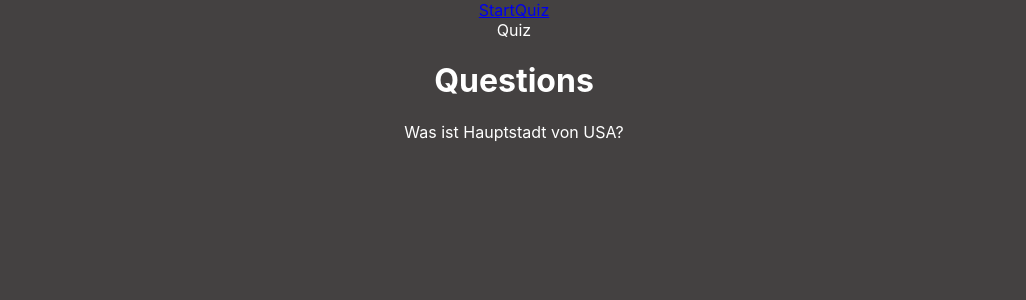
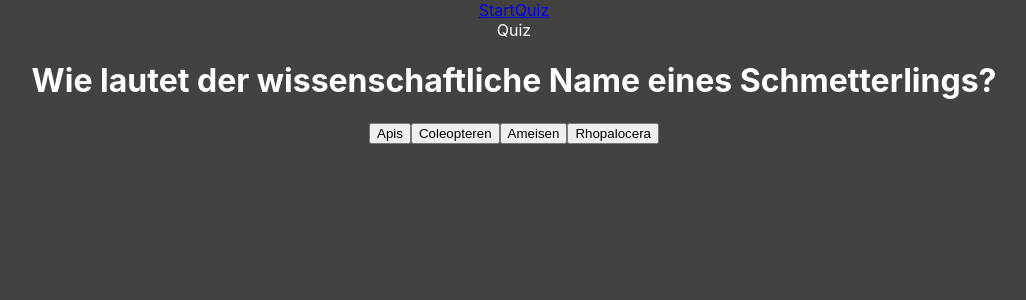
Before and after one commit to marceljaworski/myquiz, a React (Create React App) app: page /quiz in a window 1280 px wide. Shown: the top 300 px of the page, without its empty margins (126-1152 px from the left). Built offline with nearby package versions, Linux system fonts and the light colour scheme.

Commit message:
map data component Questionbuttons mit antworten

```diff
--- a/src/components/Questions.js
+++ b/src/components/Questions.js
@@ -1,10 +1,20 @@
-import React from 'react'
+import React, {useState} from 'react'
+import Data from '../data.json'
+
 
 export default function Questions() {
+  const [fragen] = useState(Data.Fragen)
+  const handleClick = () => {
+
+  }
   return (
     <div>
-      <h1>Questions</h1>
-      <p>Was ist Hauptstadt von USA?</p>
+      <h1>{fragen[0].Frage}</h1>
+      {fragen[0].Antworten.map((el, index) => {
+
+        return <button onClick={handleClick} key={index}>{el}</button>
+      })}
+
     </div>
   )
 }
```
